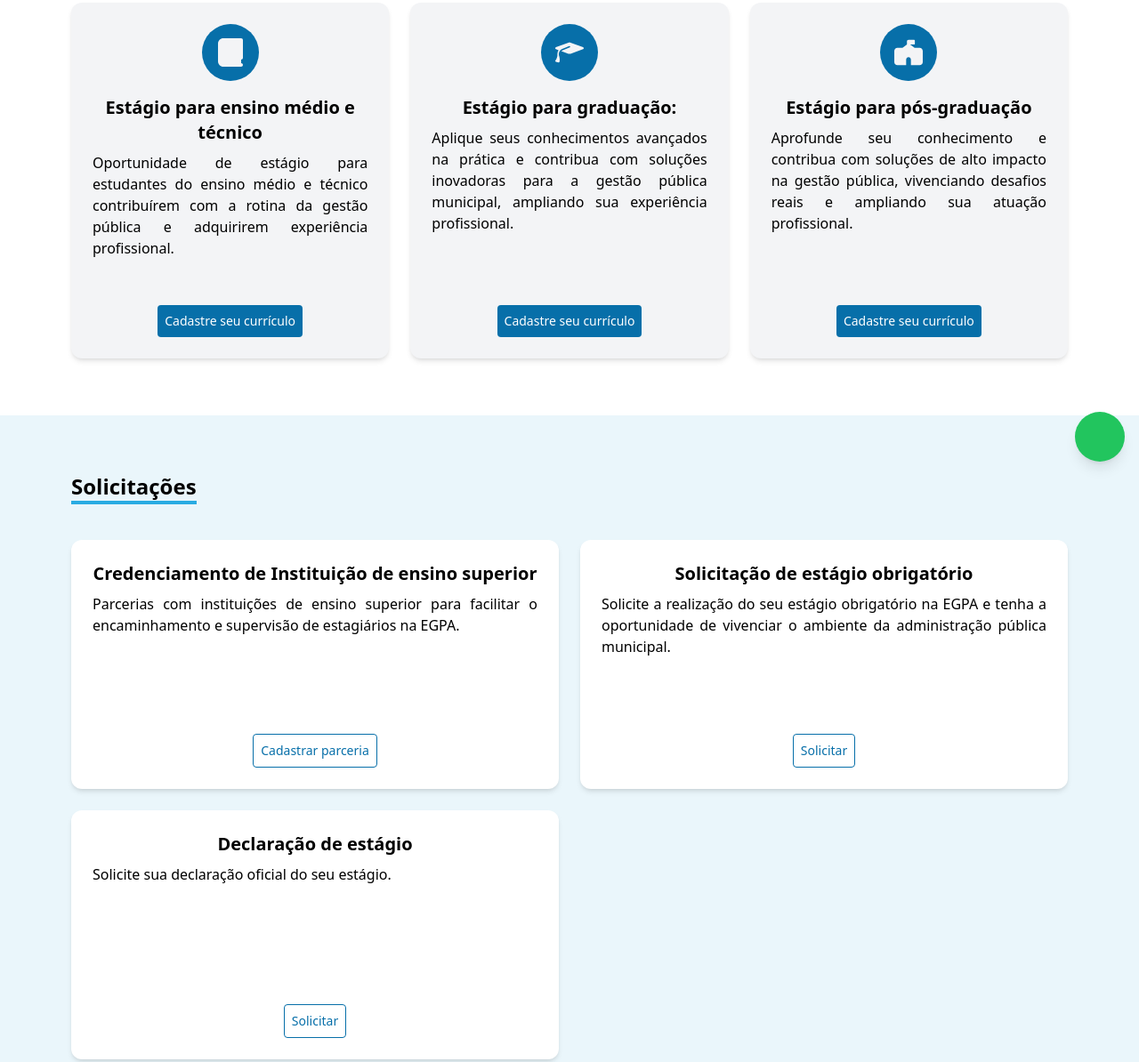
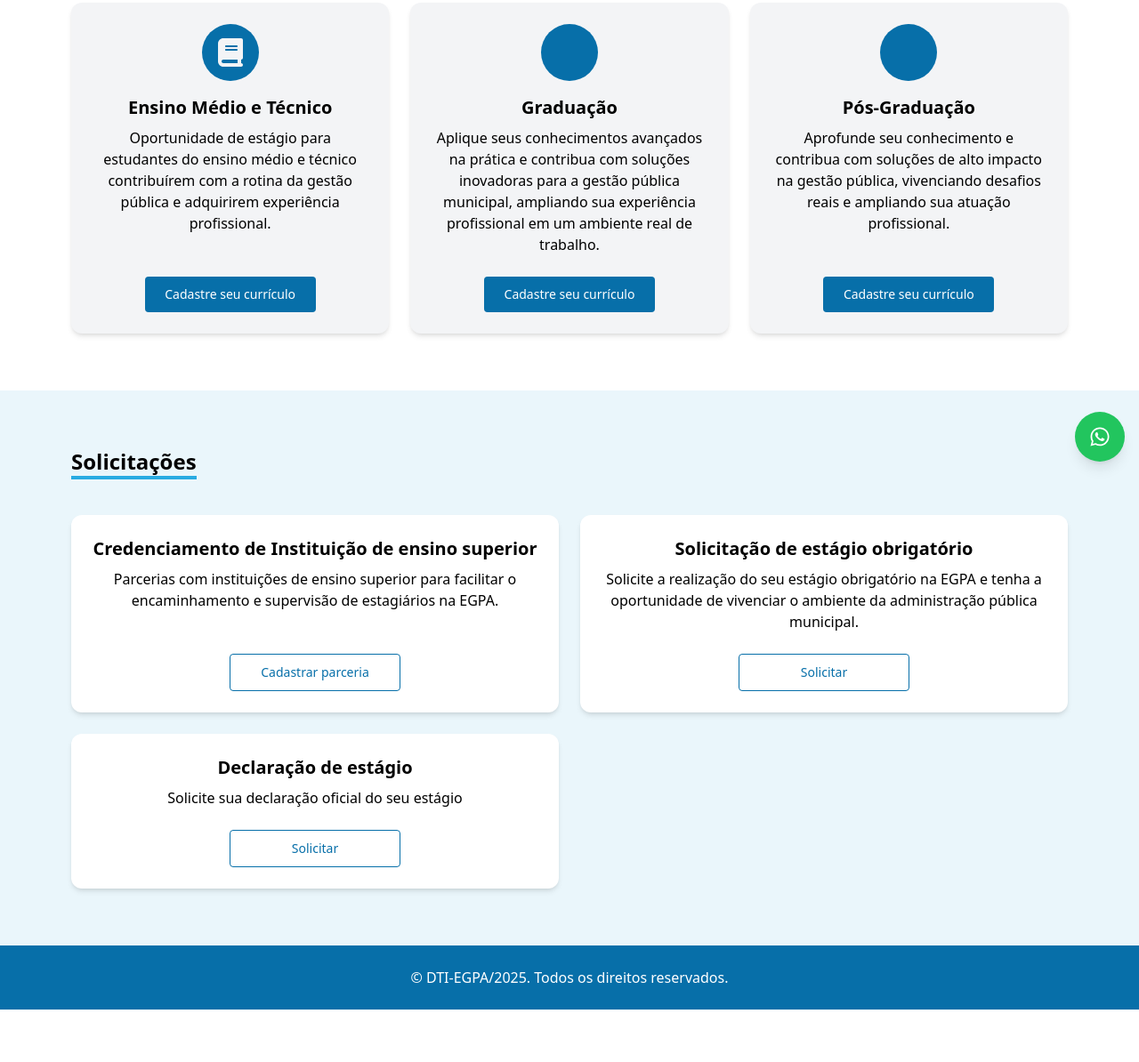
Before and after one commit to Lindermann17/Estagio, a plain HTML site: page index.html in a window 1280 px wide. Shown: the part 265-1459 px from the top of the page at 89% size. After the commit the page ends 1400 px from the top, so only its background shows below. Drawn offline with nearby package versions, Linux system fonts and the light colour scheme.

Commit message:
Update index.html
Atualização 4.1.

Atualizações Gerais.

```diff
--- a/index.html
+++ b/index.html
@@ -24,58 +24,57 @@
 
    <!-- Seção Estágio EGPA -->
 <section id="sobre" class="max-w-6xl mx-auto py-16 px-4">
-      <h2 class="text-2xl font-bold border-b-4 border-[color:var(--azul-secundario)] text-black inline-block mb-6">Estágio EGPA</h2>
+  <h2 class="text-2xl font-bold border-b-4 border-[color:var(--azul-secundario)] text-black inline-block mb-6">
+    Estágio EGPA
+  </h2>
   <p class="text-lg mb-6">
     Participe do programa de estágio da Prefeitura de Ananindeua e desenvolva suas habilidades profissionais contribuindo com a gestão pública municipal.
   </p>
   <div class="grid grid-cols-1 md:grid-cols-2 lg:grid-cols-3 gap-6">
 
     <!-- Estágio Ensino Médio e Técnico -->
-        <div class="bg-gray-100 p-6 rounded-xl shadow-md flex flex-col min-h-[400px]">
-          <div class="w-16 h-16 mb-4 flex items-center justify-center rounded-full bg-[color:var(--azul-principal)] mx-auto">
+    <div class="bg-gray-100 p-6 rounded-xl shadow-md flex flex-col">
+      <div class="w-16 h-16 mb-4 mx-auto flex items-center justify-center rounded-full bg-[color:var(--azul-principal)]">
         <!-- Ícone -->
         <svg xmlns="http://www.w3.org/2000/svg" viewBox="0 0 448 512" class="w-8 h-8" fill="#F3F4F6">
-              <path d="M96 0C43 0 0 43 0 96L0 416c0 53 43 96 96 96l288 0 32 0c17.7 0 32-14.3 32-32s-14.3-32-32-32l0-64c17.7 0 32-14.3 32-32l0-320c0-17.7-14.3-32-32-32L384 0 96 0z"/>
+          <path d="M96 0C43 0 0 43 0 96L0 416c0 53 43 96 96 96l288 0 32 0c17.7 0 32-14.3 32-32s-14.3-32-32-32l0-64c17.7 0 32-14.3 32-32l0-320c0-17.7-14.3-32-32-32L384 0 96 0zm0 384l256 0 0 64L96 448c-17.7 0-32-14.3-32-32s14.3-32 32-32zm32-240c0-8.8 7.2-16 16-16l192 0c8.8 0 16 7.2 16 16s-7.2 16-16 16l-192 0c-8.8 0-16-7.2-16-16zm16 48l192 0c8.8 0 16 7.2 16 16s-7.2 16-16 16l-192 0c-8.8 0-16-7.2-16-16s7.2-16 16-16z"/>
         </svg>
       </div>
-          <h3 class="text-xl font-semibold mb-2 text-center">Estágio para ensino médio e técnico</h3>
-          <p class="mb-4 text-justify">Oportunidade de estágio para estudantes do ensino médio e técnico contribuírem com a rotina da gestão pública e adquirirem experiência profissional.</p>
-          <a href="https://forms.gle/QaECXUafRVh4DjFL6"
-             class="w-fit bg-[color:var(--azul-principal)] text-white px-2 py-2 text-sm rounded hover:bg-[color:var(--azul-hover)] mt-auto mx-auto transition-transform hover:scale-105">
-            Cadastre seu currículo
-          </a>
+      <h3 class="text-xl font-semibold mb-2 text-center">Ensino Médio e Técnico</h3>
+      <p class="mb-6 text-center">
+        Oportunidade de estágio para estudantes do ensino médio e técnico contribuírem com a rotina da gestão pública e adquirirem experiência profissional.
+      </p>
+      <a href="https://forms.gle/QaECXUafRVh4DjFL6" class="w-full max-w-[12rem] mt-auto mx-auto bg-[color:var(--azul-principal)] text-white px-4 py-2.5 text-sm rounded hover:bg-[color:var(--azul-hover)] text-center transition-transform hover:scale-105">Cadastre seu currículo</a>
     </div>
 
     <!-- Estágio Graduação -->
-        <div class="bg-gray-100 p-6 rounded-xl shadow-md flex flex-col min-h-[400px]">
-          <div class="w-16 h-16 mb-4 flex items-center justify-center rounded-full bg-[color:var(--azul-principal)] mx-auto">
+    <div class="bg-gray-100 p-6 rounded-xl shadow-md flex flex-col">
+      <div class="w-16 h-16 mb-4 mx-auto flex items-center justify-center rounded-full bg-[color:var(--azul-principal)]">
         <!-- Ícone -->
         <svg xmlns="http://www.w3.org/2000/svg" viewBox="0 0 640 512" class="w-8 h-8" fill="#F3F4F6">
-              <path d="M320 32c-8.1 0-16.1 1.4-23.7 4.1L15.8 137.4C6.3 140.9 0 149.9 0 160s6.3 19.1 15.8 22.6l57.9 20.9C57.3 229.3 48 259.8 48 291.9l0 28.1c0 28.4-10.8 57.7-22.3 80.8c-6.5 13-13.9 25.8-22.5 37.6C0 442.7-.9 448.3 .9 453.4s6 8.9 11.2 10.2l64 16c4.2 1.1 8.7 .3 12.4-2s6.3-6.1 7.1-10.4c8.6-42.8 4.3-81.2-2.1-108.7C90.3 344.3 86 329.8 80 316.5l0-24.6c0-30.2 10.2-58.7 27.9-81.5c12.9-15.5 29.6-28 49.2-35.7l157-61.7c8.2-3.2 17.5 .8 20.7 9s-.8 17.5-9 20.7l-157 61.7c-12.4 4.9-23.3 12.4-32.2 21.6l159.6 57.6c7.6 2.7 15.6 4.1 23.7 4.1s16.1-1.4 23.7-4.1L624.2 182.6c9.5-3.4 15.8-12.5 15.8-22.6s-6.3-19.1-15.8-22.6L343.7 36.1C336.1 33.4 328.1 32 320 32z"/>
+          <path d="..."/>
         </svg>
       </div>
-          <h3 class="text-xl font-semibold mb-2 text-center">Estágio para graduação:</h3>
-          <p class="mb-4 text-justify">Aplique seus conhecimentos avançados na prática e contribua com soluções inovadoras para a gestão pública municipal, ampliando sua experiência profissional.</p>
-          <a href="https://forms.gle/QaECXUafRVh4DjFL6"
-             class="w-fit bg-[color:var(--azul-principal)] text-white px-2 py-2 text-sm rounded hover:bg-[color:var(--azul-hover)] mt-auto mx-auto transition-transform hover:scale-105">
-            Cadastre seu currículo
-          </a>
+      <h3 class="text-xl font-semibold mb-2 text-center">Graduação</h3>
+      <p class="mb-6 text-center">
+        Aplique seus conhecimentos avançados na prática e contribua com soluções inovadoras para a gestão pública municipal, ampliando sua experiência profissional em um ambiente real de trabalho.
+      </p>
+      <a href="https://forms.gle/QaECXUafRVh4DjFL6" class="w-full max-w-[12rem] mt-auto mx-auto bg-[color:var(--azul-principal)] text-white px-4 py-2.5 text-sm rounded hover:bg-[color:var(--azul-hover)] text-center transition-transform hover:scale-105">Cadastre seu currículo</a>
     </div>
 
     <!-- Estágio Pós-Graduação -->
-        <div class="bg-gray-100 p-6 rounded-xl shadow-md flex flex-col min-h-[400px]">
-          <div class="w-16 h-16 mb-4 flex items-center justify-center rounded-full bg-[color:var(--azul-principal)] mx-auto">
+    <div class="bg-gray-100 p-6 rounded-xl shadow-md flex flex-col">
+      <div class="w-16 h-16 mb-4 mx-auto flex items-center justify-center rounded-full bg-[color:var(--azul-principal)]">
         <!-- Ícone -->
         <svg xmlns="http://www.w3.org/2000/svg" viewBox="0 0 576 512" class="w-8 h-8" fill="#F3F4F6">
-              <path d="M288 0L400 0c8.8 0 16 7.2 16 16v64c0 8.8-7.2 16-16 16h-79.3l89.6 64H512c35.3 0 64 28.7 64 64v224c0 35.3-28.7 64-64 64H336V400c0-26.5-21.5-48-48-48s-48 21.5-48 48v112H64c-35.3 0-64-28.7-64-64V224c0-35.3 28.7-64 64-64h101.7L256 95.5V32c0-17.7 14.3-32 32-32z"/>
+          <path d="..."/>
         </svg>
       </div>
-          <h3 class="text-xl font-semibold mb-2 text-center">Estágio para pós-graduação</h3>
-          <p class="mb-4 text-justify">Aprofunde seu conhecimento e contribua com soluções de alto impacto na gestão pública, vivenciando desafios reais e ampliando sua atuação profissional.</p>
-          <a href="https://forms.gle/UqyRrTw6ZK7kTcSV9"
-             class="w-fit bg-[color:var(--azul-principal)] text-white px-2 py-2 text-sm rounded hover:bg-[color:var(--azul-hover)] mt-auto mx-auto transition-transform hover:scale-105">
-            Cadastre seu currículo
-          </a>
+      <h3 class="text-xl font-semibold mb-2 text-center">Pós-Graduação</h3>
+      <p class="mb-6 text-center">
+        Aprofunde seu conhecimento e contribua com soluções de alto impacto na gestão pública, vivenciando desafios reais e ampliando sua atuação profissional.
+      </p>
+      <a href="https://forms.gle/UqyRrTw6ZK7kTcSV9" class="w-full max-w-[12rem] mt-auto mx-auto bg-[color:var(--azul-principal)] text-white px-4 py-2.5 text-sm rounded hover:bg-[color:var(--azul-hover)] text-center transition-transform hover:scale-105">Cadastre seu currículo</a>
     </div>
 
   </div>
@@ -86,51 +85,36 @@
       <div class="max-w-6xl mx-auto px-4">
         <h2 class="text-2xl font-bold border-b-4 border-[color:var(--azul-secundario)] text-black inline-block mb-10">Solicitações</h2>
         <div class="grid grid-cols-1 md:grid-cols-2 gap-6">
-
-          <!-- Card 1 -->
-          <div class="bg-white rounded-xl shadow-md p-6 flex flex-col min-h-[280px]">
+          <div class="bg-white rounded-xl shadow-md p-6 flex flex-col">
             <h3 class="text-xl font-semibold mb-2 text-center">Credenciamento de Instituição de ensino superior</h3>
-            <p class="mb-4 text-justify">Parcerias com instituições de ensino superior para facilitar o encaminhamento e supervisão de estagiários na EGPA.</p>
-            <a href="https://ananindeua.1doc.com.br/b.php?pg=wp/wp&itd=5&is=29410&iser=01JMF5Z6XDCP918P58N4J29C8M"
-               class="w-fit border border-[color:var(--azul-principal)] text-[color:var(--azul-principal)] px-2 py-2 text-sm rounded hover:bg-[color:var(--azul-claro)] mt-auto mx-auto text-center">
-              Cadastrar parceria
-            </a>
+            <p class="text-center mb-6">Parcerias com instituições de ensino superior para facilitar o encaminhamento e supervisão de estagiários na EGPA.</p>
+            <a href="https://ananindeua.1doc.com.br/b.php?pg=wp/wp&itd=5&is=29410&iser=01JMF5Z6XDCP918P58N4J29C8M" class="w-full max-w-[12rem] mt-auto mx-auto border border-[color:var(--azul-principal)] text-[color:var(--azul-principal)] px-4 py-2.5 text-sm rounded hover:bg-[color:var(--azul-claro)] text-center transition-transform hover:scale-105">Cadastrar parceria</a>
           </div>
 
-          <!-- Card 2 -->
-          <div class="bg-white rounded-xl shadow-md p-6 flex flex-col min-h-[280px]">
+          <div class="bg-white rounded-xl shadow-md p-6 flex flex-col">
             <h3 class="text-xl font-semibold mb-2 text-center">Solicitação de estágio obrigatório</h3>
-            <p class="mb-4 text-justify">Solicite a realização do seu estágio obrigatório na EGPA e tenha a oportunidade de vivenciar o ambiente da administração pública municipal.</p>
-            <a href="https://ananindeua.1doc.com.br/b.php?pg=wp/wp&itd=5&is=13493&iser=01J5TD9GSRHCADK64YGV88X6NP"
-               class="w-fit border border-[color:var(--azul-principal)] text-[color:var(--azul-principal)] px-2 py-2 text-sm rounded hover:bg-[color:var(--azul-claro)] mt-auto mx-auto text-center">
-              Solicitar
-            </a>
+            <p class="text-center mb-6">Solicite a realização do seu estágio obrigatório na EGPA e tenha a oportunidade de vivenciar o ambiente da administração pública municipal.</p>
+            <a href="https://ananindeua.1doc.com.br/b.php?pg=wp/wp&itd=5&is=13493&iser=01J5TD9GSRHCADK64YGV88X6NP" class="w-full max-w-[12rem] mt-auto mx-auto border border-[color:var(--azul-principal)] text-[color:var(--azul-principal)] px-4 py-2.5 text-sm rounded hover:bg-[color:var(--azul-claro)] text-center transition-transform hover:scale-105">Solicitar</a>
           </div>
 
-          <!-- Card 3 -->
-          <div class="bg-white rounded-xl shadow-md p-6 flex flex-col min-h-[280px]">
+          <div class="bg-white rounded-xl shadow-md p-6 flex flex-col">
             <h3 class="text-xl font-semibold mb-2 text-center">Declaração de estágio</h3>
-            <p class="mb-4 text-justify">Solicite sua declaração oficial do seu estágio.</p>
-            <a href="https://ananindeua.1doc.com.br/b.php?pg=wp/wp&itd=5&is=13493&iser=01J5TD9GSRHCADK64YGV88X6NP"
-               class="w-fit border border-[color:var(--azul-principal)] text-[color:var(--azul-principal)] px-2 py-2 text-sm rounded hover:bg-[color:var(--azul-claro)] mt-auto mx-auto text-center">
-              Solicitar
-            </a>
+            <p class="text-center mb-6">Solicite sua declaração oficial do seu estágio</p>
+            <a href="https://ananindeua.1doc.com.br/b.php?pg=wp/wp&itd=5&is=13493&iser=01J5TD9GSRHCADK64YGV88X6NP" class="w-full max-w-[12rem] mt-auto mx-auto border border-[color:var(--azul-principal)] text-[color:var(--azul-principal)] px-4 py-2.5 text-sm rounded hover:bg-[color:var(--azul-claro)] text-center transition-transform hover:scale-105">Solicitar</a>
           </div>
-
         </div>
       </div>
     </section>
 
     <!-- Rodapé -->
     <footer class="bg-[color:var(--azul-principal)] text-white text-center py-6">
-      <p>&copy; 2025 DTI-EGPA. Todos os direitos reservados.</p>
+      <p>&copy; DTI-EGPA/2025. Todos os direitos reservados.</p>
     </footer>
 
     <!-- Botão Flutuante WhatsApp -->
-    <a href="https://wa.me/5591984069956" target="_blank"
-       class="fixed bottom-4 right-4 bg-green-500 text-white p-4 rounded-full shadow-lg hover:bg-green-600 transition duration-300 z-50 text-xl">
+    <a href="https://wa.me/5591984069956" target="_blank" class="fixed bottom-4 right-4 bg-green-500 text-white p-4 rounded-full shadow-lg hover:bg-green-600 transition duration-300 z-50 text-xl">
       <svg xmlns="http://www.w3.org/2000/svg" viewBox="0 0 448 512" class="w-6 h-6 fill-current">
-        <path d="..." />
+        <path d="M380.9 97.1C339 55.1 283.2 32 223.9 32c-122.4 0-222 99.6-222 222 0 39.1 10.2 77.3 29.6 111L0 480l117.7-30.9c32.4 17.7 68.9 27 106.1 27h.1c122.3 0 224.1-99.6 224.1-222 0-59.3-25.2-115-67.1-157zm-157 341.6c-33.2 0-65.7-8.9-94-25.7l-6.7-4-69.8 18.3L72 359.2l-4.4-7c-18.5-29.4-28.2-63.3-28.2-98.2 0-101.7 82.8-184.5 184.6-184.5 49.3 0 95.6 19.2 130.4 54.1 34.8 34.9 56.2 81.2 56.1 130.5 0 101.8-84.9 184.6-186.6 184.6zm101.2-138.2c-5.5-2.8-32.8-16.2-37.9-18-5.1-1.9-8.8-2.8-12.5 2.8-3.7 5.6-14.3 18-17.6 21.8-3.2 3.7-6.5 4.2-12 1.4-32.6-16.3-54-29.1-75.5-66-5.7-9.8 5.7-9.1 16.3-30.3 1.8-3.7 .9-6.9-.5-9.7-1.4-2.8-12.5-30.1-17.1-41.2-4.5-10.8-9.1-9.3-12.5-9.5-3.2-.2-6.9-.2-10.6-.2-3.7 0-9.7 1.4-14.8 6.9-5.1 5.6-19.4 19-19.4 46.3 0 27.3 19.9 53.7 22.6 57.4 2.8 3.7 39.1 59.7 94.8 83.8 35.2 15.2 49 16.5 66.6 13.9 10.7-1.6 32.8-13.4 37.4-26.4 4.6-13 4.6-24.1 3.2-26.4-1.3-2.5-5-3.9-10.5-6.6z"/>
       </svg>
     </a>
   </body>
```
Lines whose indentation alone changed are shown as unchanged.
